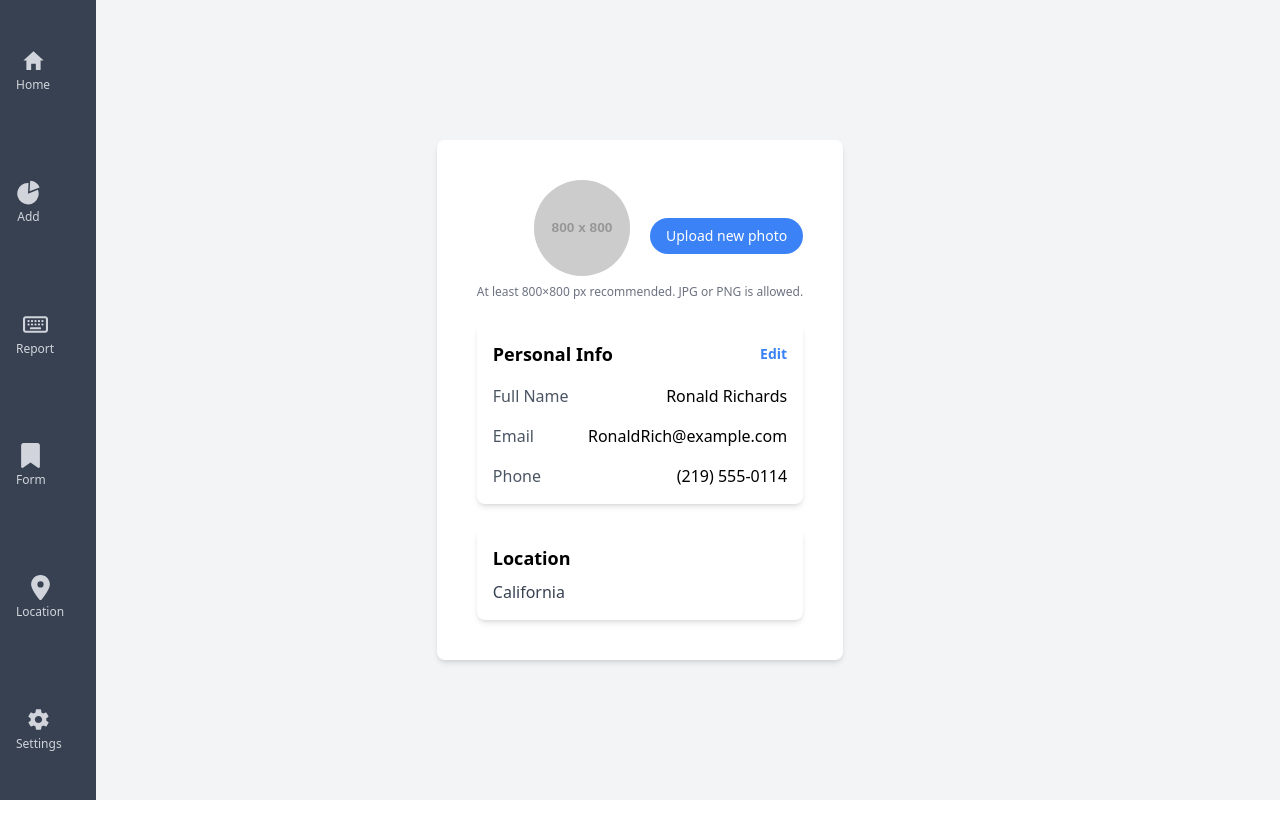
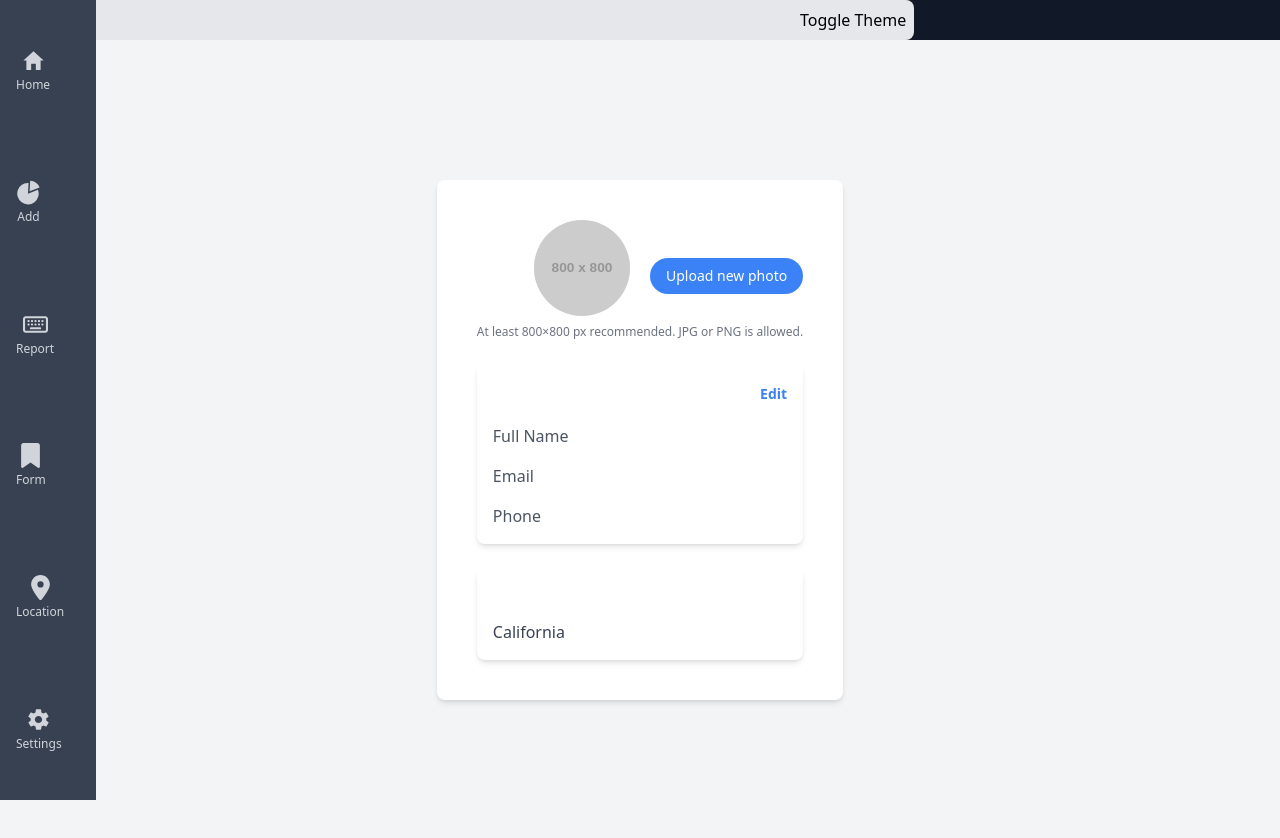
Before and after one commit to NqobileBuhle/Purse-App, a React (Vite) app: page /Settings in a window 1280 px wide. Before the commit the page ends 800 px from the top, so only its background shows below. Built offline with nearby package versions, Linux system fonts and the light colour scheme.

Commit message:
darktheme

```diff
--- a/src/UserSettings.tsx
+++ b/src/UserSettings.tsx
@@ -1,13 +1,39 @@
-import React from 'react'
+import React, { useState, useEffect } from 'react';
 import ProfilePage from './Components/ProfilePage'
 import Sidebar from './Components/sidebar'
 
 function UserSettings() {
+  // Check local storage for theme preference
+  const [theme, setTheme] = useState(localStorage.getItem('theme') || 'dark');
+
+  useEffect(() => {
+    // Add or remove the `dark` class based on the theme
+    if (theme === 'dark') {
+      document.documentElement.classList.add('dark');
+    } else {
+      document.documentElement.classList.remove('dark');
+    }
+    // Save theme choice in local storage
+    localStorage.setItem('theme', theme);
+  }, [theme]);
+
+  // Toggle theme function
+  const toggleTheme = () => {
+    setTheme(theme === 'dark' ? 'light' : 'dark');
+  };
+
   return (
-    <div>
-      <Sidebar/>
-    <ProfilePage/>
-   </div>
+     <div className={`min-h-screen ${theme === 'dark' ? 'bg-gray-900 text-white' : 'bg-white text-gray-900'}`}>
+            <button
+                onClick={toggleTheme}
+                className="pl-[50rem] p-2 bg-gray-800 text-white rounded-lg dark:bg-gray-200 dark:text-black"
+            >
+                Toggle Theme
+            </button>
+             <Sidebar/>
+          <ProfilePage/>
+        </div>
+
   )
 }
 
--- a/tailwind.config.js
+++ b/tailwind.config.js
@@ -1,6 +1,7 @@
 /** @type {import('tailwindcss').Config} */
 export default {
   content: ['./src/**/*.{html,js,jsx,ts,tsx}'],
+  darkMode: 'class', // Enable dark mode via class
   theme: {
     extend: {},
   },
```
